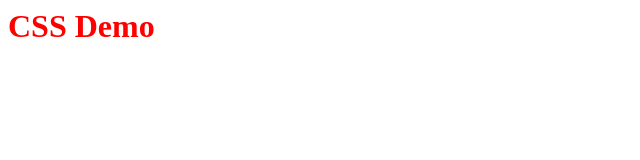
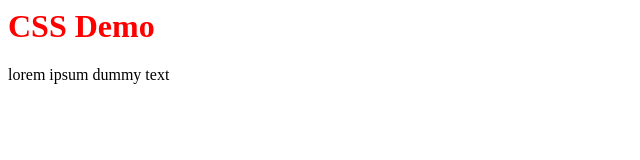
Before and after one commit to krishalathapa37/krishalathapa37.github.io, a plain HTML site: page css.html in a window 1280 px wide. Shown: the whole page, without its empty margins (0-640 px from the left). Drawn offline with Linux system fonts and the light colour scheme.

Commit message:
Update css.html

```diff
--- a/css.html
+++ b/css.html
@@ -4,5 +4,7 @@
   </head>
   <body>
     <h1>CSS Demo</h1>
+    lorem ipsum dummy text
+
   </body>
 </html>
```
